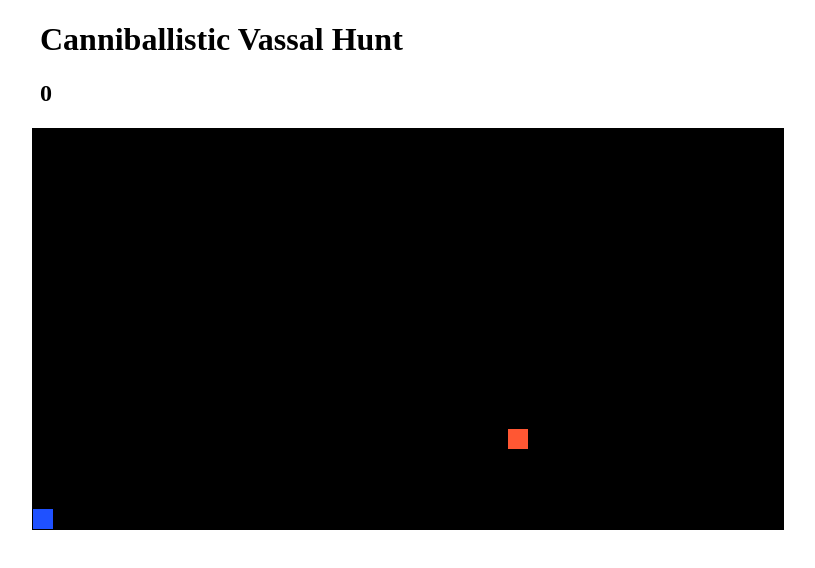
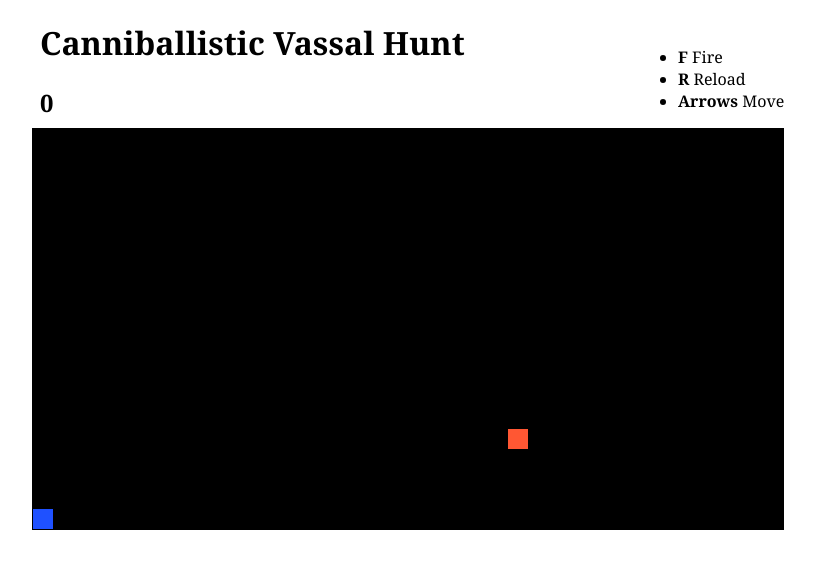
Before and after one commit to dkgrayson/shooter, a plain HTML site: page index.html in a window 1280 px wide. Shown: the whole page, without its empty margins (32-847 px from the left). Drawn offline with Linux system fonts and the light colour scheme.

Commit message:
enhancement: Add key and fonts

```diff
--- a/game.css
+++ b/game.css
@@ -5,6 +5,10 @@ canvas {
   left: 2em;
   top: 6em;
   margin: 2em;
+}
+
+body {
+  font-family: Georgia, 'Times New Roman', Times, serif;
 }
 
 #background {
@@ -22,3 +26,9 @@ canvas {
 .scoreboard {
   margin-left: 4em;
 }
+
+.key {
+  position: absolute;
+  top: 30px;
+  left: 670px;
+}
--- a/index.html
+++ b/index.html
@@ -12,7 +12,21 @@
   </div>
   <div class="scoreboard">
     <h2 class="score">0</h2>
+    <span class="key">
+      <ul>
+        <li>
+          <strong>F</strong> Fire
+        </li>
+        <li>
+          <strong>R</strong> Reload
+        </li>
+        <li>
+          <strong>Arrows</strong> Move
+        </li>
+      </ul>
+    </span>
   </div>
+
   <canvas id="secret-turtle"></canvas>
 </body>
 <canvas id="background"></canvas>
```
